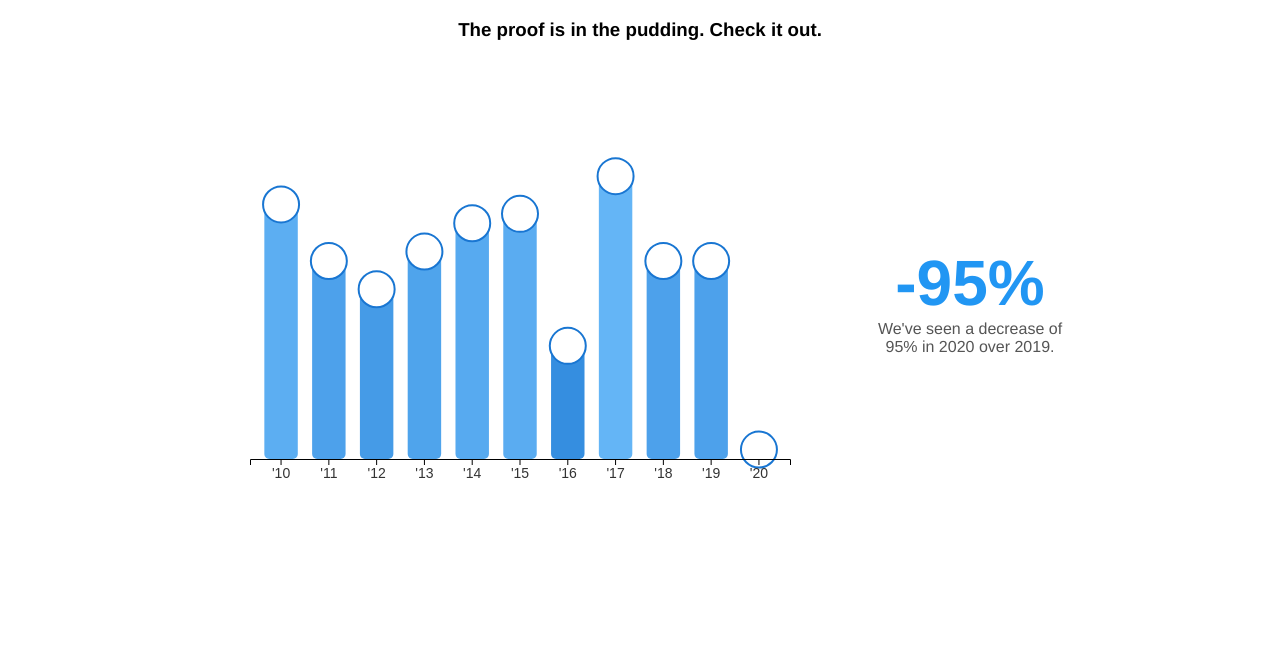
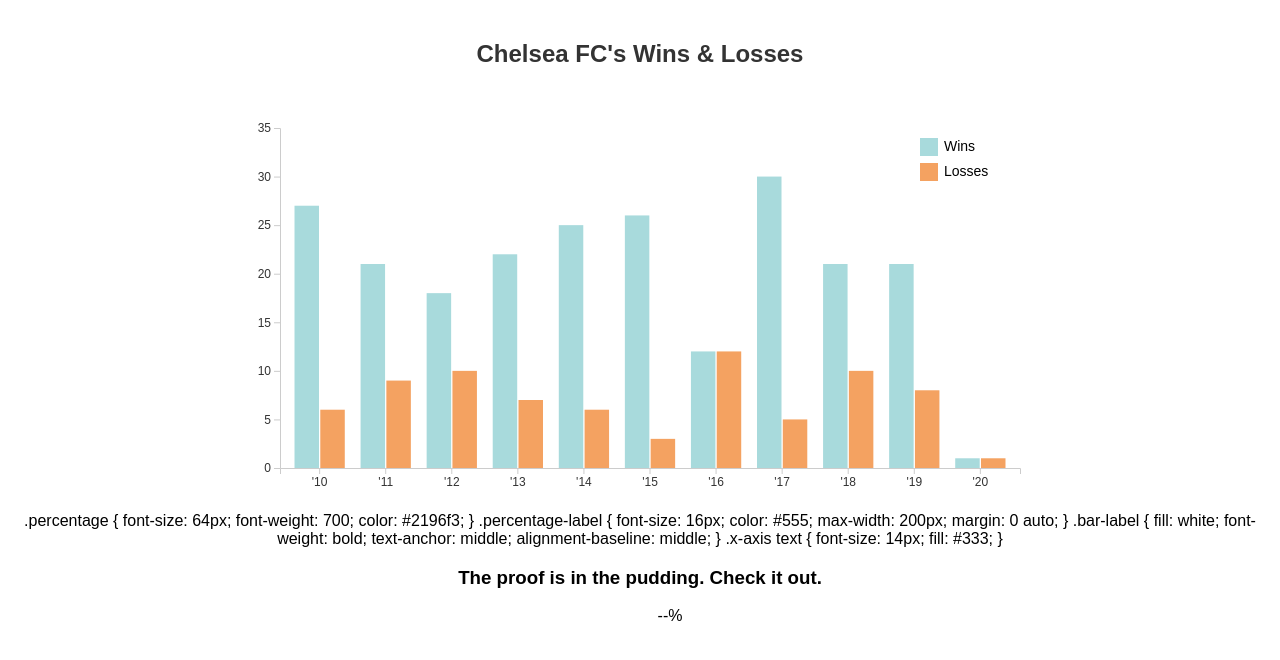
Before and after one commit to MShaiDash/chelsea-fc-wins-D3js-chart, a plain HTML site: page index.html in a window 1280 px wide. Drawn offline with nearby package versions, Linux system fonts and the light colour scheme.

Commit message:
Update index.html

```diff
--- a/index.html
+++ b/index.html
@@ -3,22 +3,156 @@
 <head>
   <meta charset="UTF-8" />
   <meta name="viewport" content="width=device-width, initial-scale=1.0"/>
-  <title>Chelsea FC Season Wins</title>
+  <title>Chelsea FC's Wins & Losses</title>
   <script src="https://d3js.org/d3.v7.min.js"></script>
   <style>
     body {
-      font-family: 'Helvetica Neue', sans-serif;
+      font-family: sans-serif;
+      background-color: #fff;
+      margin: 0;
+      padding: 20px;
       text-align: center;
-      margin: 0;
-      background: white;
     }
 
-    .chart-container {
-      display: flex;
-      align-items: center;
-      justify-content: center;
-      padding: 40px;
+    h2 {
+      margin-bottom: 40px;
+      color: #333;
     }
+
+    .axis text {
+      font-size: 12px;
+      fill: #333;
+    }
+
+    .axis path,
+    .axis line {
+      stroke: #ccc;
+    }
+
+    .bar-wins {
+      fill: #a8dadc;
+    }
+
+    .bar-losses {
+      fill: #f4a261;
+    }
+
+    .legend {
+      font-size: 14px;
+    }
+
+    .legend rect {
+      stroke-width: 0;
+    }
+  </style>
+</head>
+<body>
+
+  <h2>Chelsea FC's Wins & Losses</h2>
+  <div id="chart"></div>
+
+  <script>
+    const data = [
+      {"year": 2010, "wins": 27, "losses": 6},
+      {"year": 2011, "wins": 21, "losses": 9},
+      {"year": 2012, "wins": 18, "losses": 10},
+      {"year": 2013, "wins": 22, "losses": 7},
+      {"year": 2014, "wins": 25, "losses": 6},
+      {"year": 2015, "wins": 26, "losses": 3},
+      {"year": 2016, "wins": 12, "losses": 12},
+      {"year": 2017, "wins": 30, "losses": 5},
+      {"year": 2018, "wins": 21, "losses": 10},
+      {"year": 2019, "wins": 21, "losses": 8},
+      {"year": 2020, "wins": 1,  "losses": 1}
+    ];
+
+    const margin = { top: 20, right: 20, bottom: 40, left: 40 };
+    const width = 800 - margin.left - margin.right;
+    const height = 400 - margin.top - margin.bottom;
+
+    const svg = d3.select("#chart")
+      .append("svg")
+      .attr("width", width + margin.left + margin.right)
+      .attr("height", height + margin.top + margin.bottom)
+      .append("g")
+      .attr("transform", `translate(${margin.left},${margin.top})`);
+
+    const x0 = d3.scaleBand()
+      .domain(data.map(d => d.year))
+      .range([0, width])
+      .padding(0.2);
+
+    const x1 = d3.scaleBand()
+      .domain(["wins", "losses"])
+      .range([0, x0.bandwidth()])
+      .padding(0.05);
+
+    const y = d3.scaleLinear()
+      .domain([0, d3.max(data, d => Math.max(d.wins, d.losses)) + 5])
+      .nice()
+      .range([height, 0]);
+
+    // Axes
+    svg.append("g")
+      .attr("class", "x axis")
+      .attr("transform", `translate(0, ${height})`)
+      .call(d3.axisBottom(x0).tickFormat(d => `'${String(d).slice(2)}`));
+
+    svg.append("g")
+      .attr("class", "y axis")
+      .call(d3.axisLeft(y));
+
+    // Bars
+    svg.selectAll("g.bar-group")
+      .data(data)
+      .enter()
+      .append("g")
+      .attr("transform", d => `translate(${x0(d.year)},0)`)
+      .selectAll("rect")
+      .data(d => [
+        { key: "wins", value: d.wins },
+        { key: "losses", value: d.losses }
+      ])
+      .enter()
+      .append("rect")
+      .attr("x", d => x1(d.key))
+      .attr("y", d => y(d.value))
+      .attr("width", x1.bandwidth())
+      .attr("height", d => height - y(d.value))
+      .attr("class", d => d.key === "wins" ? "bar-wins" : "bar-losses");
+
+    // Legend
+    const legend = svg.append("g")
+      .attr("class", "legend")
+      .attr("transform", `translate(${width - 100}, 10)`);
+
+    const legendData = [
+      { key: "Wins", color: "#a8dadc" },
+      { key: "Losses", color: "#f4a261" }
+    ];
+
+    legend.selectAll("rect")
+      .data(legendData)
+      .enter()
+      .append("rect")
+      .attr("x", 0)
+      .attr("y", (d, i) => i * 25)
+      .attr("width", 18)
+      .attr("height", 18)
+      .attr("fill", d => d.color);
+
+    legend.selectAll("text")
+      .data(legendData)
+      .enter()
+      .append("text")
+      .attr("x", 24)
+      .attr("y", (d, i) => i * 25 + 13)
+      .text(d => d.key);
+  </script>
+
+</body>
+</html>
+
 
     .percentage {
       font-size: 64px;
```
